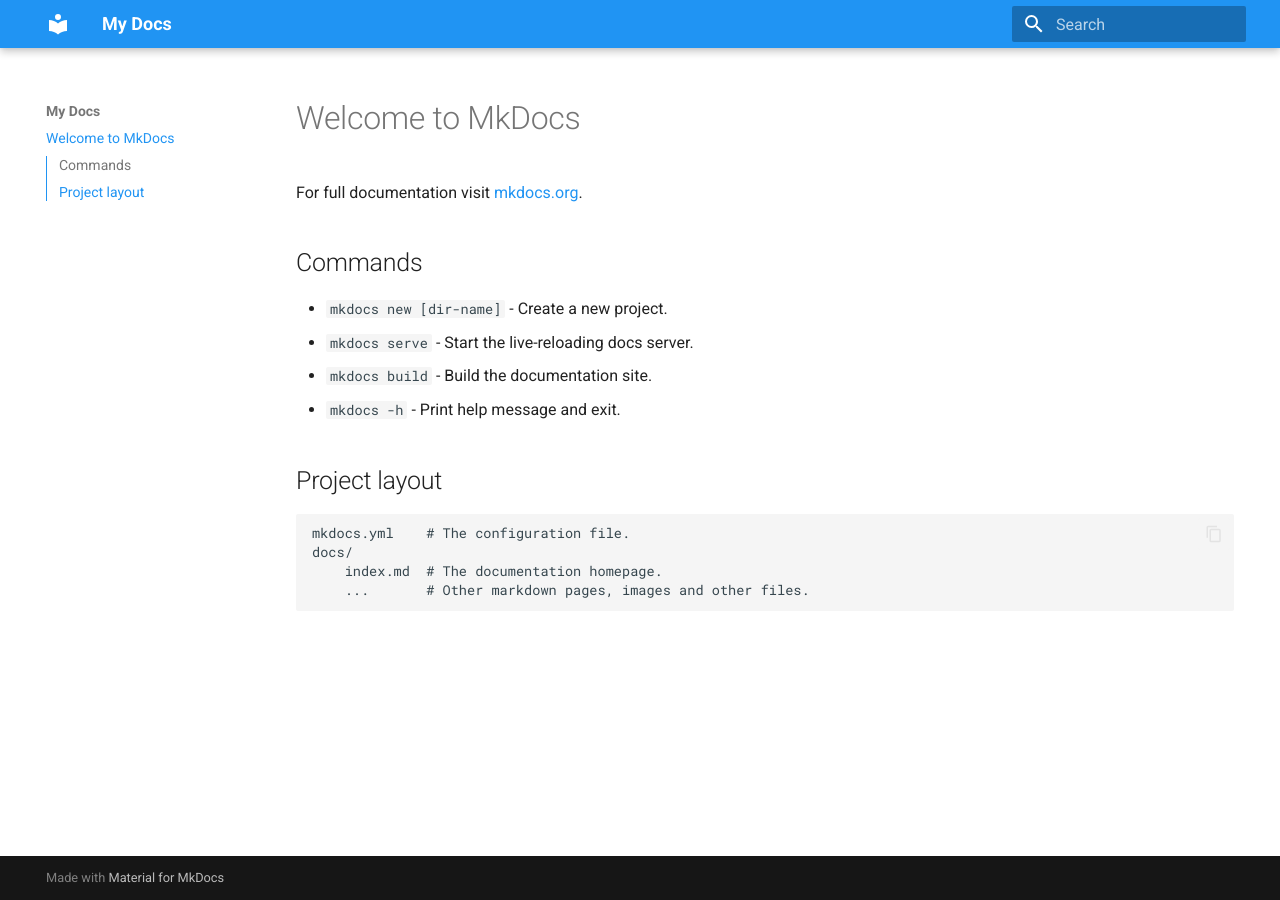
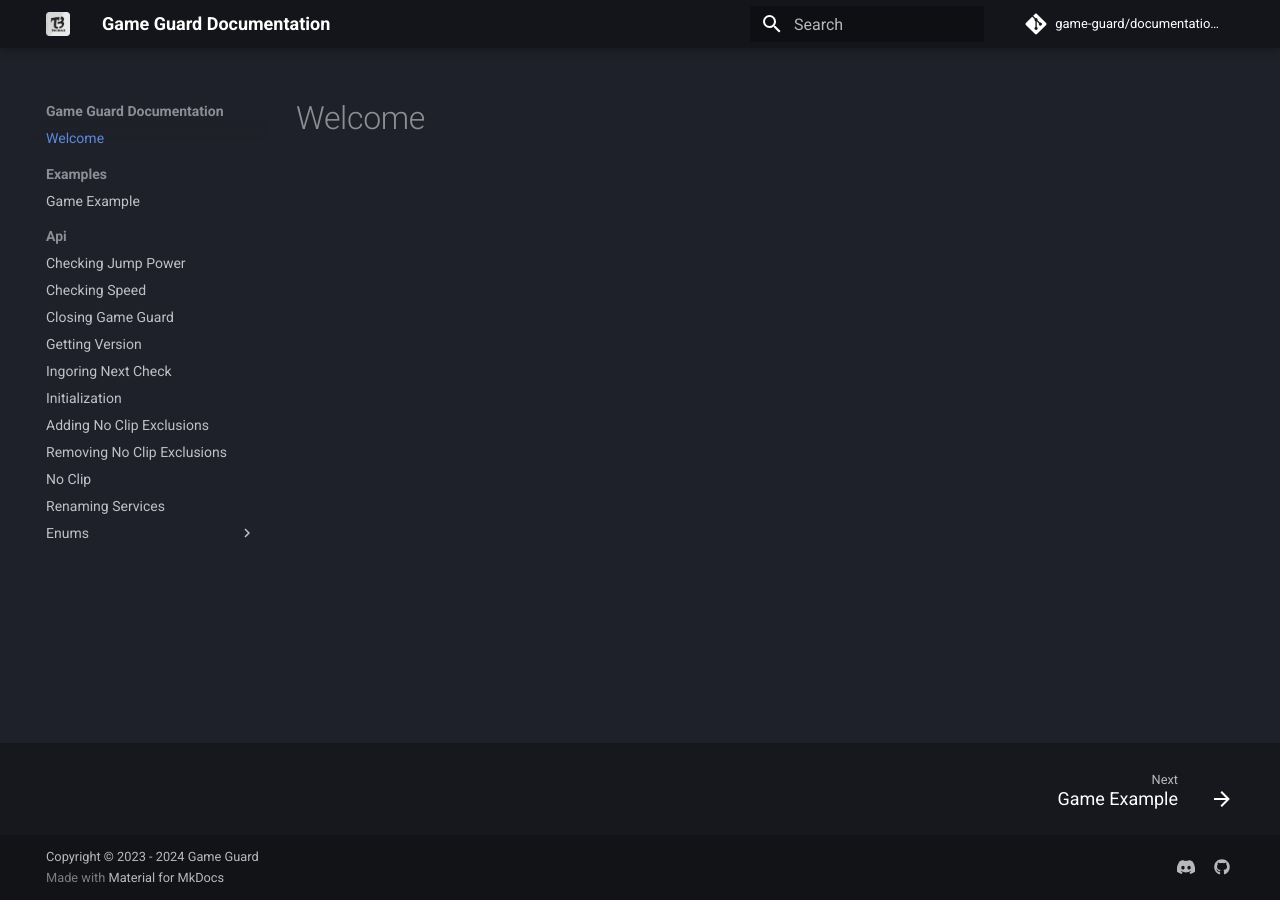
Before and after one commit to Game-Guard/Documentation-V2, an MkDocs documentation site: the page built from docs/index.md, in a window 1280 px wide. Built offline with MkDocs 1.6.1 and Material for MkDocs 9.7.7, drawn with Linux system fonts in a browser that asks for light colours; comment, search, counter and statistics services are not loaded.

Commit message:
update docs

````diff
--- /dev/null
+++ b/docs/Examples/game-example.md
@@ -0,0 +1 @@
+# Game Example
--- /dev/null
+++ b/docs/api/nc-add-exclusions.md
@@ -0,0 +1,21 @@
+# Adding No Clip Exclusions
+This function will allow you to add a players no clip exclusion parts.
+
+## Parameters:
+
+| Parameter     | Description                                                | Type   |
+|---------------|------------------------------------------------------------|--------|
+| plr           | The player of which the no clip part will be excluded for. | Player |
+| excludeObject | The part that will be excluded in no clip for the player.  | Part   |
+
+## Example Usage:
+
+```lua hl_lines="6" linenums="1"
+local gameGuard = require(script.Parent.gameGuard)
+local Players = game:GetService("Players")
+
+Players.PlayerAdded:Connect(function(plr)
+    gameGuard:init(plr)
+    gameGuard:ncAddExclusion(player, Workspace:WaitForChild("Exclude")) -- Will exclude part in workspace called "Exclude".
+end)
+```
--- /dev/null
+++ b/docs/api/nc-remove-exclusions.md
@@ -0,0 +1,21 @@
+# Removing No Clip Exclusions
+This function will allow you to remove a players no clip exclusion parts.
+
+## Parameters:
+
+| Parameter     | Description                                                                      | Type   |
+| ------------- | -------------------------------------------------------------------------------- | ------ |
+| plr           | The player of which the no clip part will be removed for.                        | Player |
+| excludeObject | The part that will be removed from the exclusion list in no clip for the player. | Part   |
+
+## Example Usage:
+
+```lua hl_lines="6" linenums="1"
+local gameGuard = require(script.Parent.gameGuard)
+local Players = game:GetService("Players")
+
+Players.PlayerAdded:Connect(function(plr)
+    gameGuard:init(plr)
+    gameGuard:ncRemoveExclusion(player, Workspace:WaitForChild("Exclude")) -- Will remove exclusion for part in workspace called "Exclude".
+end)
+```
--- a/docs/index.md
+++ b/docs/index.md
@@ -1,17 +1 @@
-# Welcome to MkDocs
-
-For full documentation visit [mkdocs.org](https://www.mkdocs.org).
-
-## Commands
-
-* `mkdocs new [dir-name]` - Create a new project.
-* `mkdocs serve` - Start the live-reloading docs server.
-* `mkdocs build` - Build the documentation site.
-* `mkdocs -h` - Print help message and exit.
-
-## Project layout
-
-    mkdocs.yml    # The configuration file.
-    docs/
-        index.md  # The documentation homepage.
-        ...       # Other markdown pages, images and other files.
+# Welcome
--- a/mkdocs.yml
+++ b/mkdocs.yml
@@ -1,22 +1,70 @@
-site_name: My Docs
+site_name: Game Guard Documentation
+markdown_extensions:
+  - pymdownx.highlight
+  - pymdownx.superfences
+    # Python Markdown
+  - abbr
+  - admonition
+  - attr_list
+  - def_list
+  - footnotes
+  - md_in_html
+  - toc:
+      permalink: true
+
+  # Python Markdown Extensions
+  - pymdownx.arithmatex:
+      generic: true
+  - pymdownx.betterem:
+      smart_enable: all
+  - pymdownx.caret
+  - pymdownx.details
+  - pymdownx.emoji:
+      emoji_index: !!python/name:materialx.emoji.twemoji
+      emoji_generator: !!python/name:materialx.emoji.to_svg
+  - pymdownx.highlight
+  - pymdownx.inlinehilite
+  - pymdownx.keys
+  - pymdownx.mark
+  - pymdownx.smartsymbols
+  - pymdownx.superfences
+  - pymdownx.tabbed:
+      alternate_style: true
+  - pymdownx.tasklist:
+      custom_checkbox: true
+  - pymdownx.tilde
 theme:
-  name: 'material'
+  name: "material"
+  favicon: assets/favicon.ico
+  logo: assets/logo.png
   features:
     - navigation-tabs
     - navigation.sections
-    - toc.integrate
+    - navigation.footer
     - navigation.top
     - search.suggest
     - search.highlight
     - content.tabs.link
     - content.code.annotation
     - content.code.copy
+    - header.autohide
+    - theme.palette
   language: en
   palette:
-    primary: 'blue'
-    accent: 'blue'
-    toggle:
-      icon: 'material/toggle-switch'
-      name: Switch to light mode
-      primary: 'blue'
-      accent: 'blue'
+    primary: black
+    scheme: slate
+plugins:
+  - search
+  - git-committers:
+      repository: Game-Guard/Documentation-V2
+      branch: main
+extra:
+  social:
+    - icon: fontawesome/brands/discord
+      link: https://discord.com
+    - icon: fontawesome/brands/github
+      link: https://github.com
+repo_url: https://github.com/Game-Guard/Documentation-V2
+repo_name: game-guard/documentation-v2
+edit_uri: edit/main/docs/
+copyright: Copyright &copy; 2023 - 2024 Game Guard
````
Also changed, not shown: docs/api/check-jump-power.md (added, +34 -0 lines), docs/api/check-speed.md (added, +34 -0 lines), docs/api/close.md (added, +19 -0 lines), docs/api/enums/ignoreNext.md (added, +10 -0 lines), docs/api/get-version.md (added, +23 -0 lines), docs/api/ignore-next-check.md (added, +20 -0 lines), docs/api/initialization.md (added, +19 -0 lines), docs/api/no-clip.md (added, +27 -0 lines), docs/api/rename-services.md (added, +16 -0 lines), docs/assets/favicon.ico (added), docs/assets/logo.png (added).
